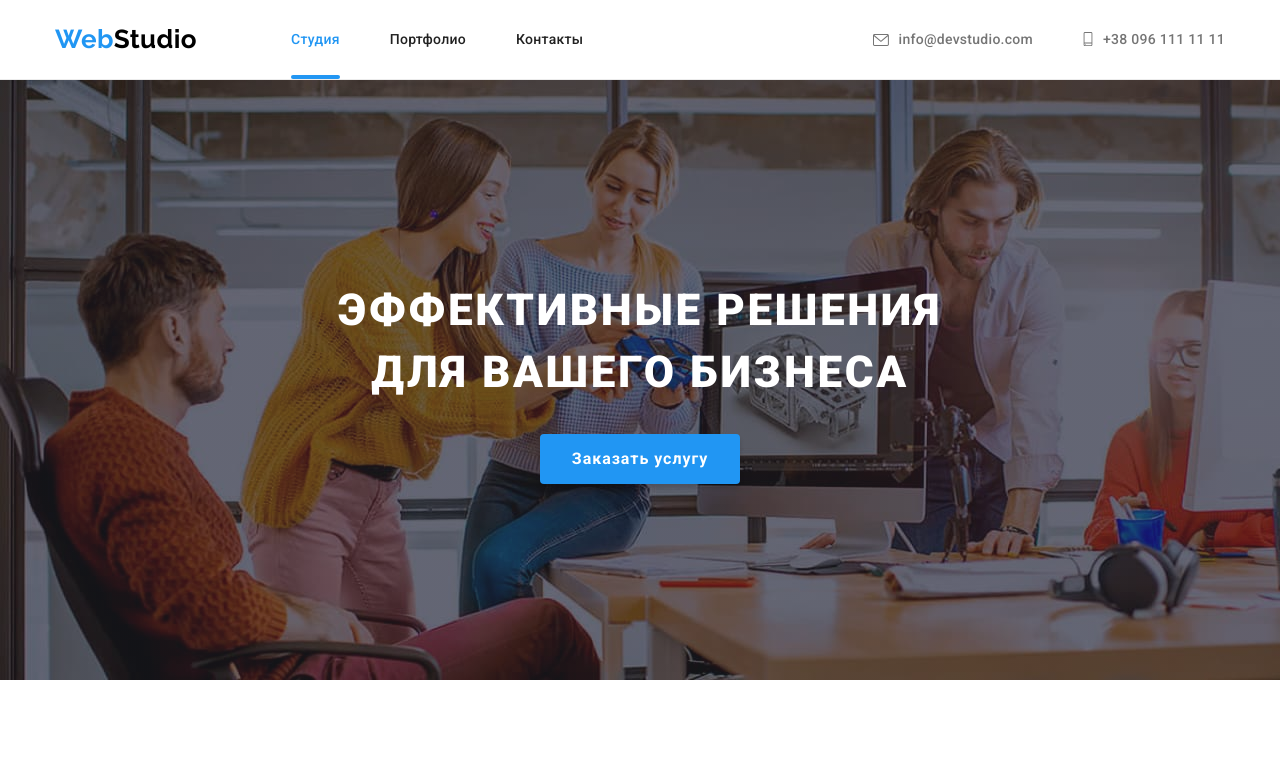
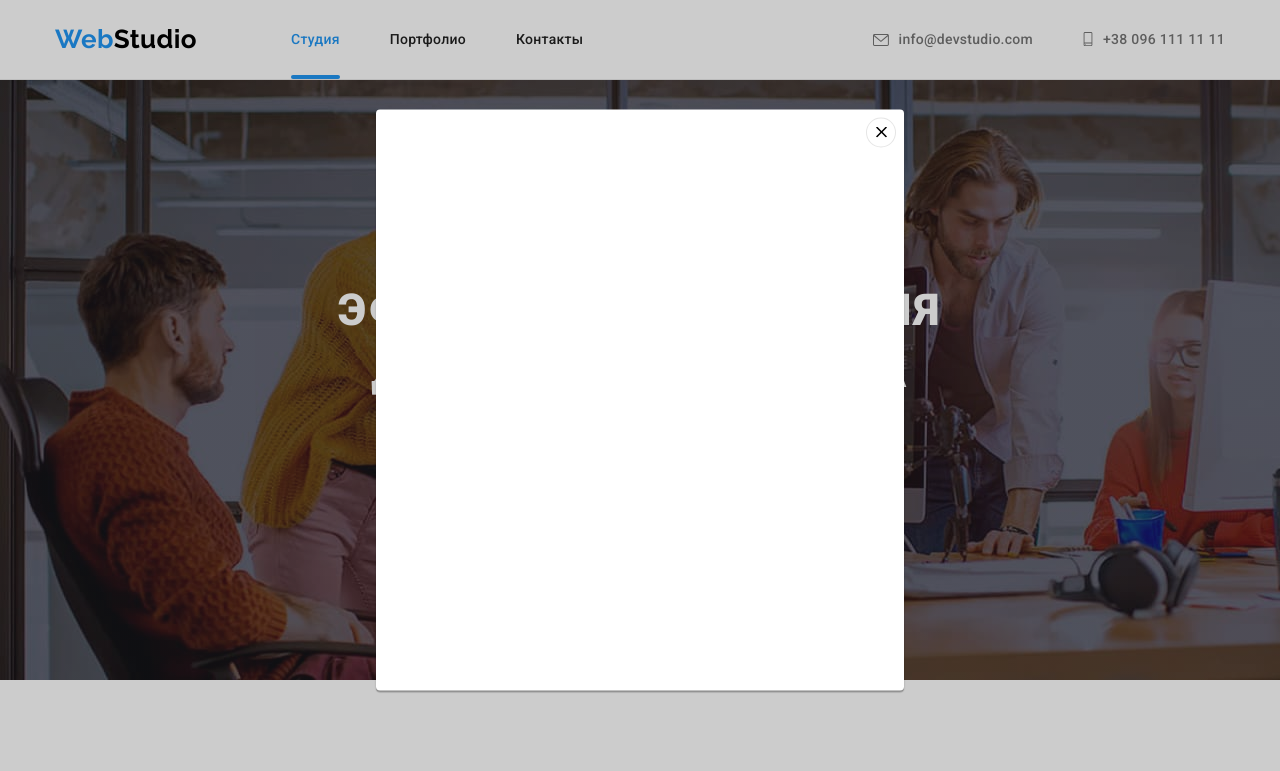
Before and after one commit to IgnatevD/goit-markup-hw-05, a plain HTML site: page index.html in a window 1280 px wide. Both pictures are taken after a click on the button "Заказать услугу". Shown: the top 771 px of the page. Drawn offline with nearby package versions, Linux system fonts and the light colour scheme.

Commit message:
добавлено модальное окно

```diff
--- a/css/styles.css
+++ b/css/styles.css
@@ -731,3 +731,50 @@ img {
 .item:hover .second-background {
   transform: translateY(0%);
 }
+
+/* Модальное окно */
+.backdrop {
+  position: fixed;
+  top: 0;
+  left: 0;
+  bottom: 0;
+  right: 0;
+  background: rgba(0, 0, 0, 0.2);
+}
+
+.backdrop.is-hidden {
+  opacity: 0;
+  pointer-events: none;
+}
+
+.modal {
+  position: absolute;
+  top: 50%;
+  left: 50%;
+  transform: translate(-50%, -50%);
+
+  width: 528px;
+  height: 581px;
+
+  background: #ffffff;
+  box-shadow: 0px 1px 3px rgba(0, 0, 0, 0.12), 0px 1px 1px rgba(0, 0, 0, 0.14),
+    0px 2px 1px rgba(0, 0, 0, 0.2);
+  border-radius: 4px;
+}
+
+.button-modal {
+  position: absolute;
+  width: 30px;
+  height: 30px;
+  right: 8px;
+  top: 8px;
+
+  background: #ffffff;
+  border: 1px solid rgba(0, 0, 0, 0.1);
+  box-sizing: border-box;
+  border-radius: 50%;
+}
+.button-x {
+  display: inline-block;
+
+}
--- a/index.html
+++ b/index.html
@@ -48,7 +48,7 @@
         <!-- Герой -->
         <section class="hero">
             <h1 class="title">Эффективные решения для вашего бизнеса</h1>
-            <button type="button" class="button"> Заказать услугу </button>
+            <button type="button" class="button" data-modal-open> Заказать услугу </button>
         </section>
 
         <!-- Наши преимущества -->
@@ -359,8 +359,12 @@
                     </a>
                 </li>
             </ul>
-
         </section>
+            <div class="backdrop is-hidden" data-modal>
+               <div class="modal">
+                   <button class="button-modal" data-modal-close><img src="./img/Vector-x.svg" alt="Крестик" width="11px" height="11px" class="button-x"></button>
+               </div>
+            </div>
     </main>
 
     <!-- Футер -->
@@ -417,6 +421,8 @@
             </div>
         </div>
     </footer>
+
+    <script src="./js/modal.js"></script>
 </body>
 
 </html>
--- /dev/null
+++ b/js/modal.js
@@ -0,0 +1,14 @@
+(() => {
+  const refs = {
+    openModalBtn: document.querySelector('[data-modal-open]'),
+    closeModalBtn: document.querySelector('[data-modal-close]'),
+    modal: document.querySelector('[data-modal]'),
+  };
+
+  refs.openModalBtn.addEventListener('click', toggleModal);
+  refs.closeModalBtn.addEventListener('click', toggleModal);
+
+  function toggleModal() {
+    refs.modal.classList.toggle('is-hidden');
+  }
+})();
```
Also changed, not shown: img/Vector-x.svg (added), 1 other file.
